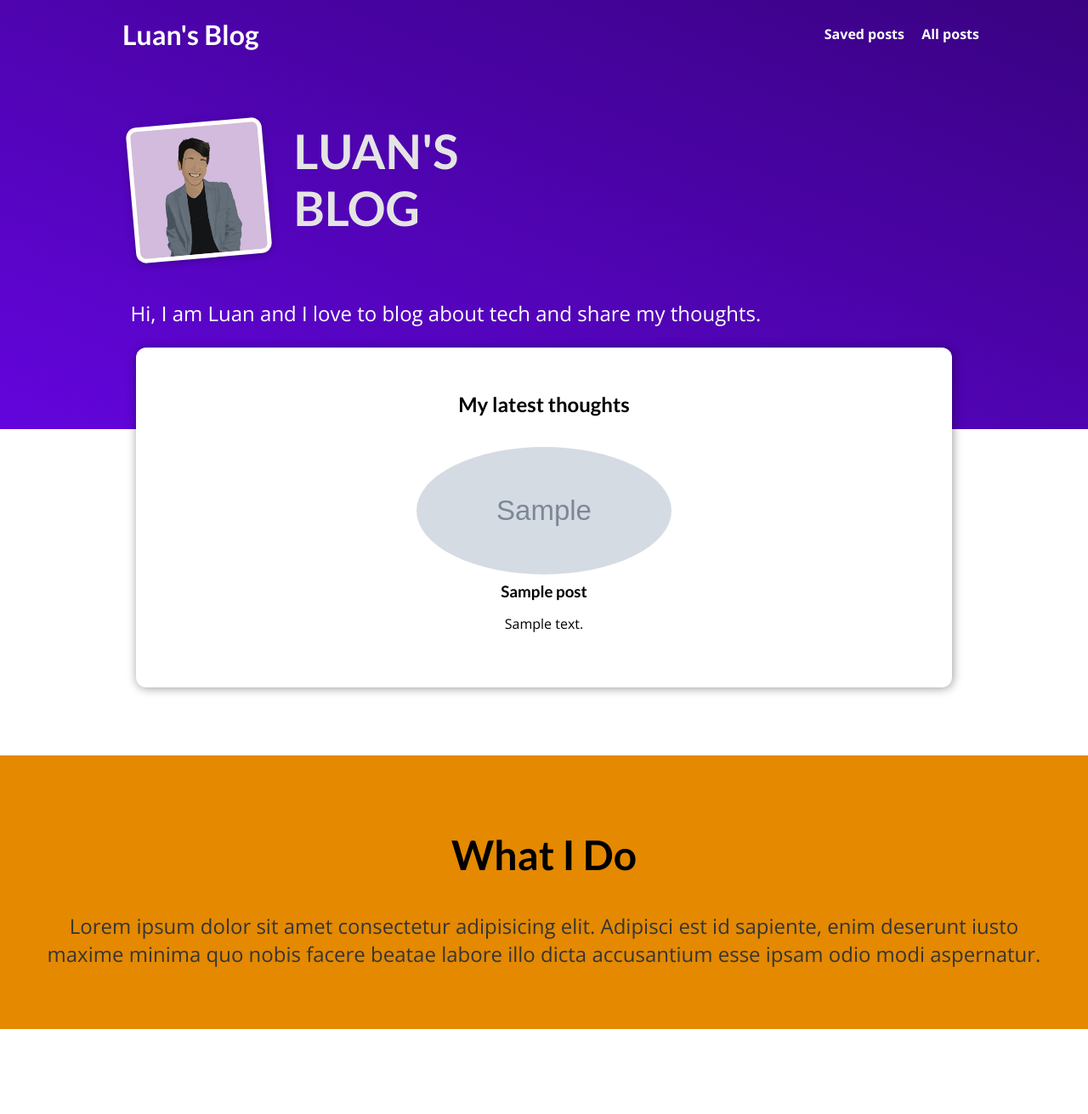
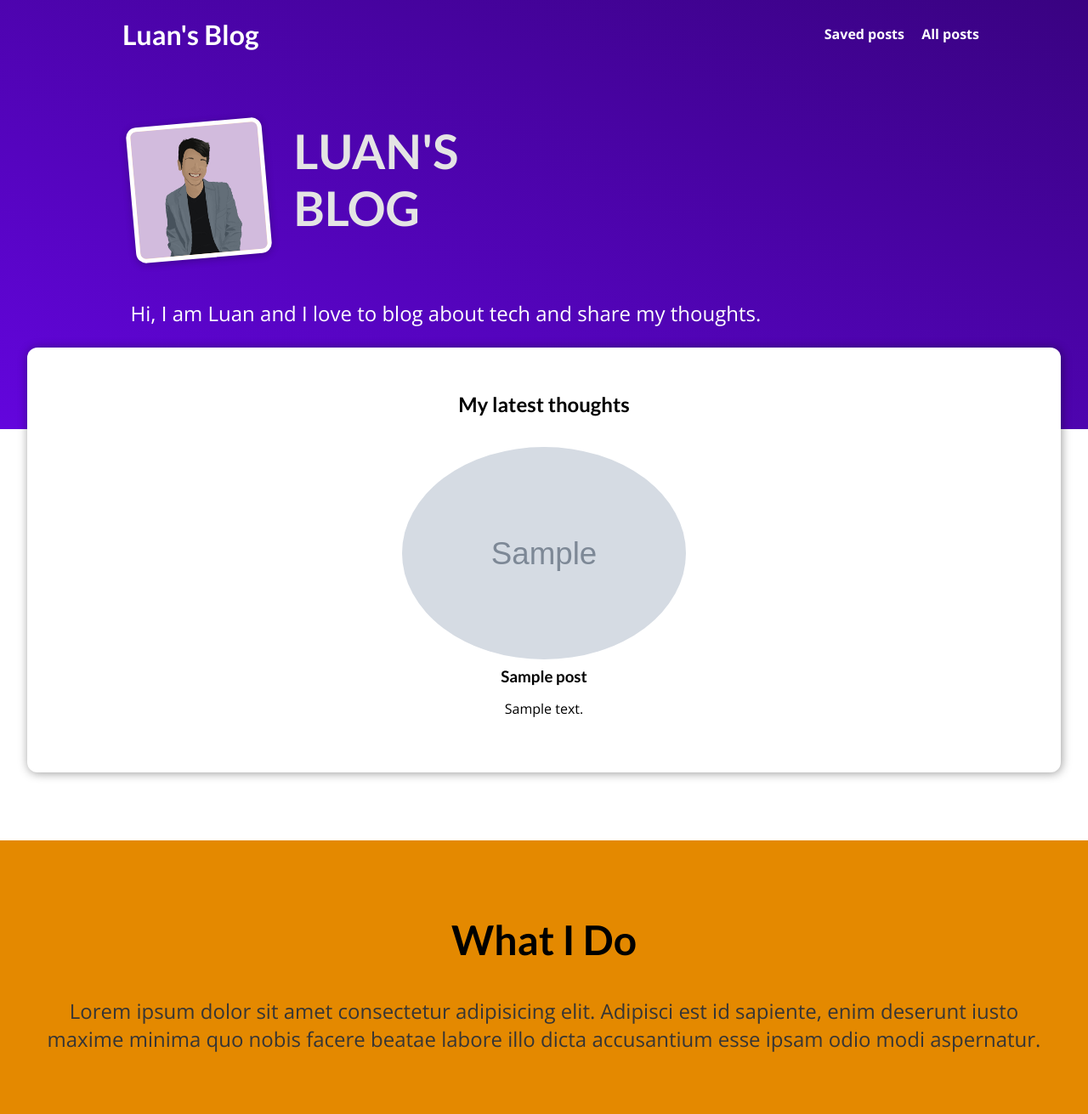
Before and after one commit to luansjourney/luandesouza.com-blog, a Django app: template blog/templates/blog/index.html in a window 1280 px wide. Shown: the whole page at 85% size. Before the commit the page ends 1211 px from the top, so only its background shows below. Run offline with Django 3.2, Linux system fonts and the light colour scheme; the template is opened without the code that fills it: most values are stand-ins (such as "Sample title", 1, 10 or a date in 2020); grey boxes marked "Sample" are stand-in pictures.

Commit message:
MODIFY: latest post css box container + all post image

```diff
--- a/blog/static/blog/index.css
+++ b/blog/static/blog/index.css
@@ -37,8 +37,7 @@
     background-color: white;
     padding: 2rem;
     border-radius: 12px;
-    width: 60rem;
-    margin: -6rem auto 2rem auto;
+    margin: -6rem 2rem 2rem 2rem;
     box-shadow: 1px 1px 12px rgba(0, 0, 0, 0.4);
   }
 
--- a/blog/templates/blog/includes/post.html
+++ b/blog/templates/blog/includes/post.html
@@ -1,7 +1,7 @@
 <li>
     <article class="post">
         <a href="{% url 'post-detail-page' post.slug %}">
-            <img src="{{post.image.url}}"  alt="{{post.title}}" style="width: 300px; height: 150px;"/>
+            <img src="{{post.image.url}}"  alt="{{post.title}}" style="object-fit:cover; width: 100%; height: 250px;"/>
             <div class="post__content">
                 <h3>{{ post.title }}</h3>
                 <p>
```
